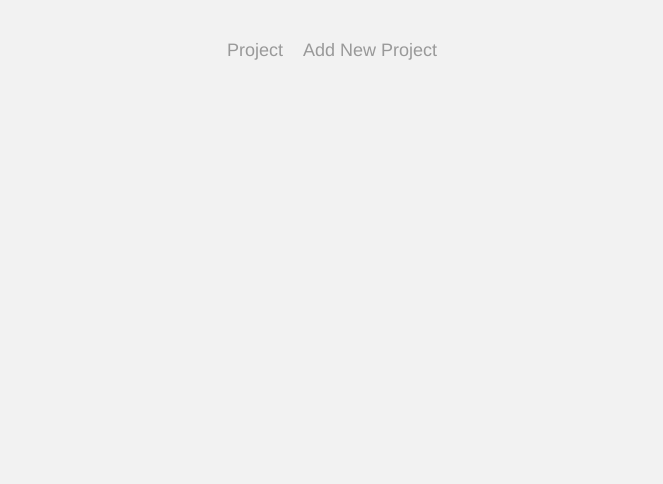
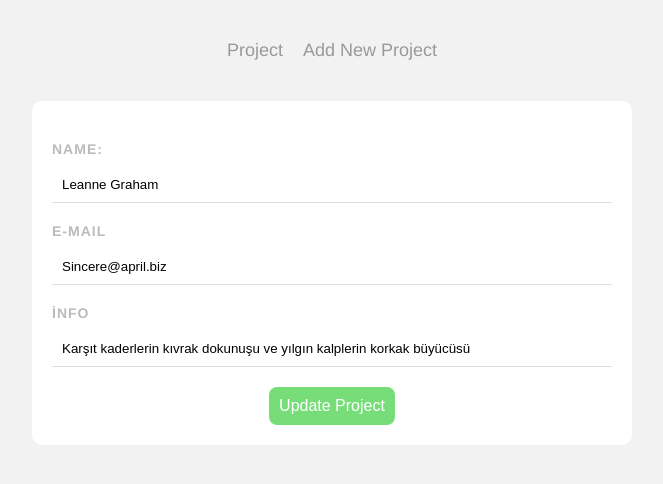
Before and after one commit to belkisarslan/learning-vuejs, a Vue app: page /projects/1 in a window 1280 px wide. Shown: the top 484 px of the page, without its empty margins (308-971 px from the left). Built offline with nearby package versions, Linux system fonts and the light colour scheme; data requests are answered from the project's data file.

Commit message:
edit project page

```diff
--- a/data/db.json
+++ b/data/db.json
@@ -29,9 +29,9 @@
       "id": 4
     },
     {
-      "name": "gibi",
-      "email": "gibi@gibi",
-      "info": "gibigibigibi",
+      "name": "abc",
+      "email": "abc@abc",
+      "info": "abcabcabc",
       "complete": false,
       "id": 5
     }
--- a/src/components/SingleProject.vue
+++ b/src/components/SingleProject.vue
@@ -4,7 +4,7 @@
       <div class="actions">
         <h1 @click="showDetails = !showDetails">{{ project.name }}</h1>
         <div class="icons">
-          <span class="material-symbols-outlined"> edit </span>
+          <router-link :to="{name: 'EditProject', params:{id:project.id}}" ><span class="material-symbols-outlined"> edit </span></router-link>
           <span @click="deleteProject" class="material-symbols-outlined"> delete </span>
           <span @click="toggleComplete" class="material-symbols-outlined tick"> done </span>
         </div>
--- a/src/views/EditProject.vue
+++ b/src/views/EditProject.vue
@@ -1,13 +1,76 @@
 <template>
-
+   <form @submit.prevent="handleSubmit">
+  <label>Name:</label>
+   <input type="text" v-model="name" required>
+  <label>E-mail</label>
+  <input type="text" v-model="email" required/>
+  <label>İnfo</label>
+  <input type="text" v-model="info" required/>
+  <button>Update Project</button>
+  </form>
 </template>
 
 <script>
 export default {
-
+ props:["id"],
+ data(){
+ return{
+    name: "",
+    email: "",
+    info:"",
+    url:"http://localhost:3000/projects/" + this.id
+    }
+ },
+ mounted() {
+ fetch(this.url).then(res => res.json()).then((data)=>{
+    this.name = data.name,
+    this.email = data.email,
+    this.info = data.info
+ })
+ },
+ methods:{
+ handleSubmit(){
+    fetch(this.url, {
+        method: "PATCH",
+        headers: {'Content-Type': 'application/json'},
+        body: JSON.stringify({name:this.name, email:this.email, info:this.info})
+    }).then(()=>this.$router.push("/")).catch(err=>console.log(err))
+ }
+ }
 }
 </script>
 
 <style>
-
+form{
+  background: #fff;
+  padding: 20px;
+  border-radius: 10px;
+}
+label{
+  display: block;
+  color: #bbb;
+  text-transform: uppercase;
+  font-size: 14px;
+  font-weight: bold;
+  letter-spacing: 1px;
+  margin: 20px 0 10px 0;
+}
+input{
+  padding: 10px;
+  border: 0;
+  border-bottom: 1px solid #ddd;
+  width: 100%;
+  box-sizing: border-box;
+}
+form button{
+  display: block;
+  margin: 20px auto 0;
+  background: #76dd78;
+  color: #fff;
+  padding: 10px;
+  border: 0;
+  border-radius: 8px;
+  font-size: 16px;
+  cursor: pointer;
+}
 </style>
```
